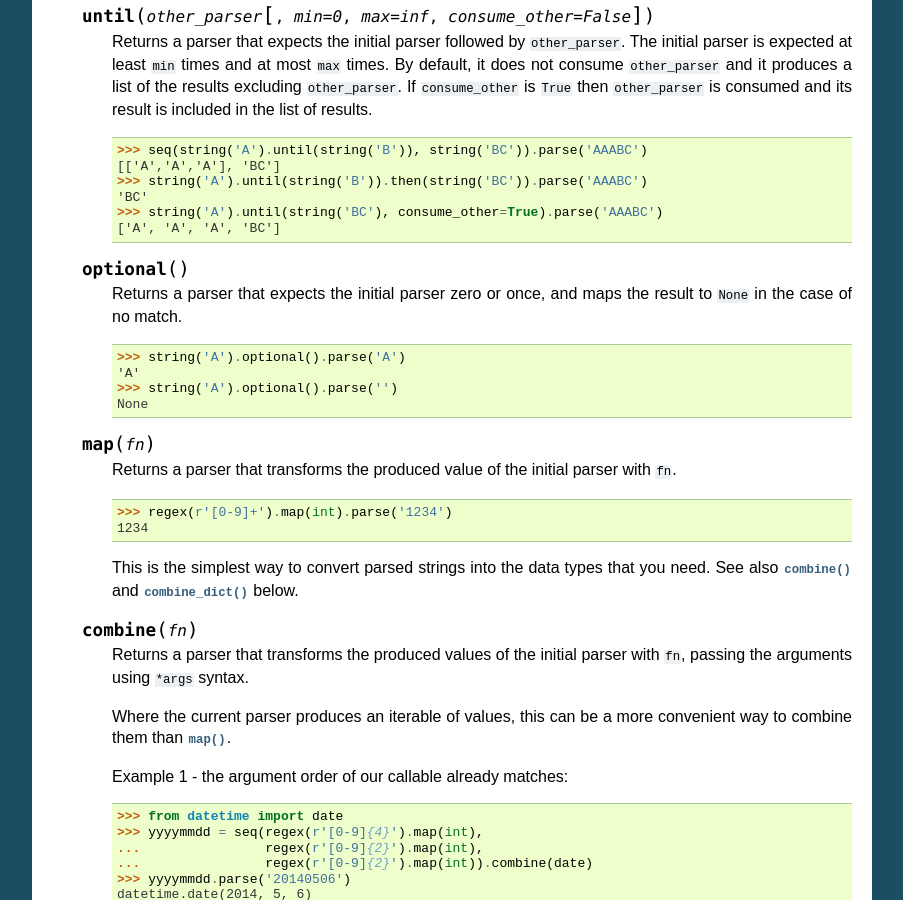
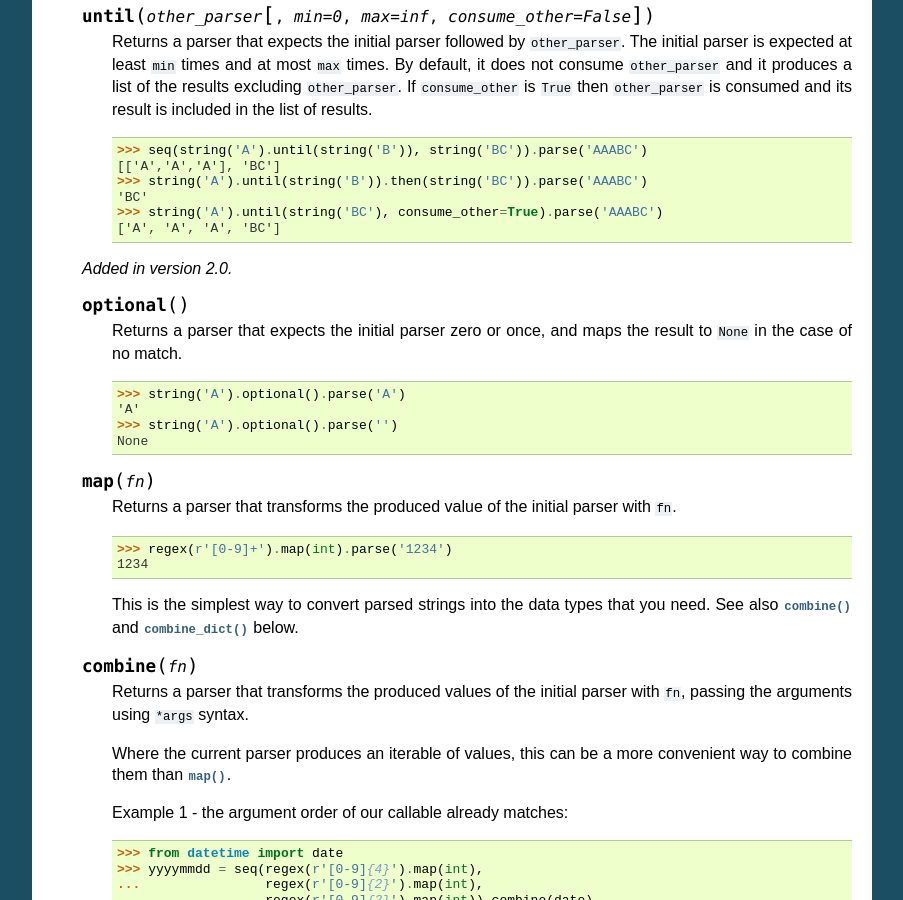
Before and after one commit to python-parsy/parsy, a Sphinx documentation site: the page built from docs/ref/methods_and_combinators.rst, in a window 1280 px wide and 900 px high, scrolled down 1629 px. Shown: the whole window, without its empty margins (198-1101 px from the left). Built offline with Sphinx 7.4.7, drawn with Linux system fonts in a browser that asks for light colours.

Commit message:
Release notes for until

```diff
--- a/docs/history.rst
+++ b/docs/history.rst
@@ -8,6 +8,7 @@
 ----------------
 
 * Dropped support for Python < 3.6
+* Added :meth:`Parsy.until`. Thanks `@mcdeoliveira <https://github.com/mcdeoliveira>`_!
 
 1.4.0 - 2021-11-15
 ------------------
--- a/docs/ref/methods_and_combinators.rst
+++ b/docs/ref/methods_and_combinators.rst
@@ -128,6 +128,7 @@
          >>> string('A').until(string('BC'), consume_other=True).parse('AAABC')
          ['A', 'A', 'A', 'BC']
 
+   .. versionadded:: 2.0
 
    .. method:: optional()
 
```
